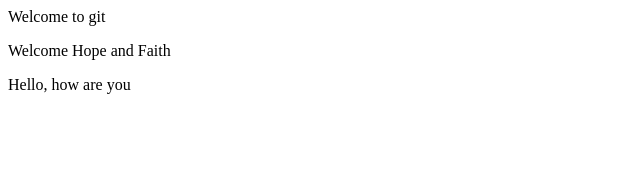
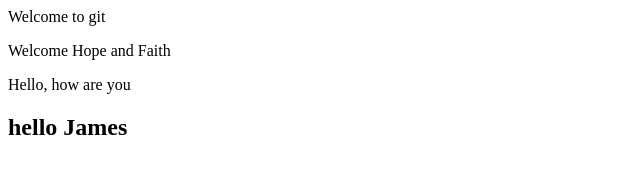
Before and after one commit to afia-codingal/new, a plain HTML site: page ssh/index.html in a window 1280 px wide. Shown: the whole page, without its empty margins (0-640 px from the left). Drawn offline with Linux system fonts and the light colour scheme.

Commit message:
new commit

```diff
--- a/ssh/index.html
+++ b/ssh/index.html
@@ -6,6 +6,7 @@
 Welcome to git
 <p>Welcome Hope and Faith</p>
 <p>Hello, how are you</p>
+  <h2>hello James</h2>
 
 </body>
 </html>
```
Also changed, not shown: 2 other files.
